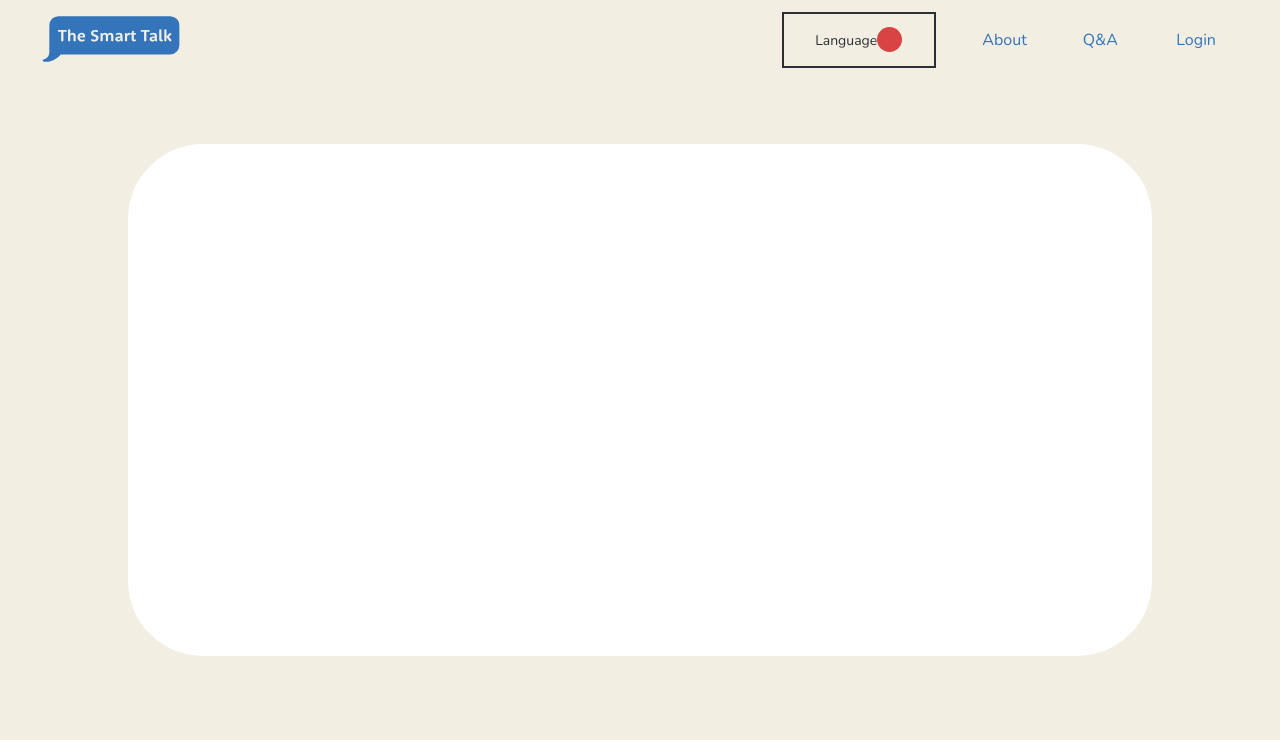
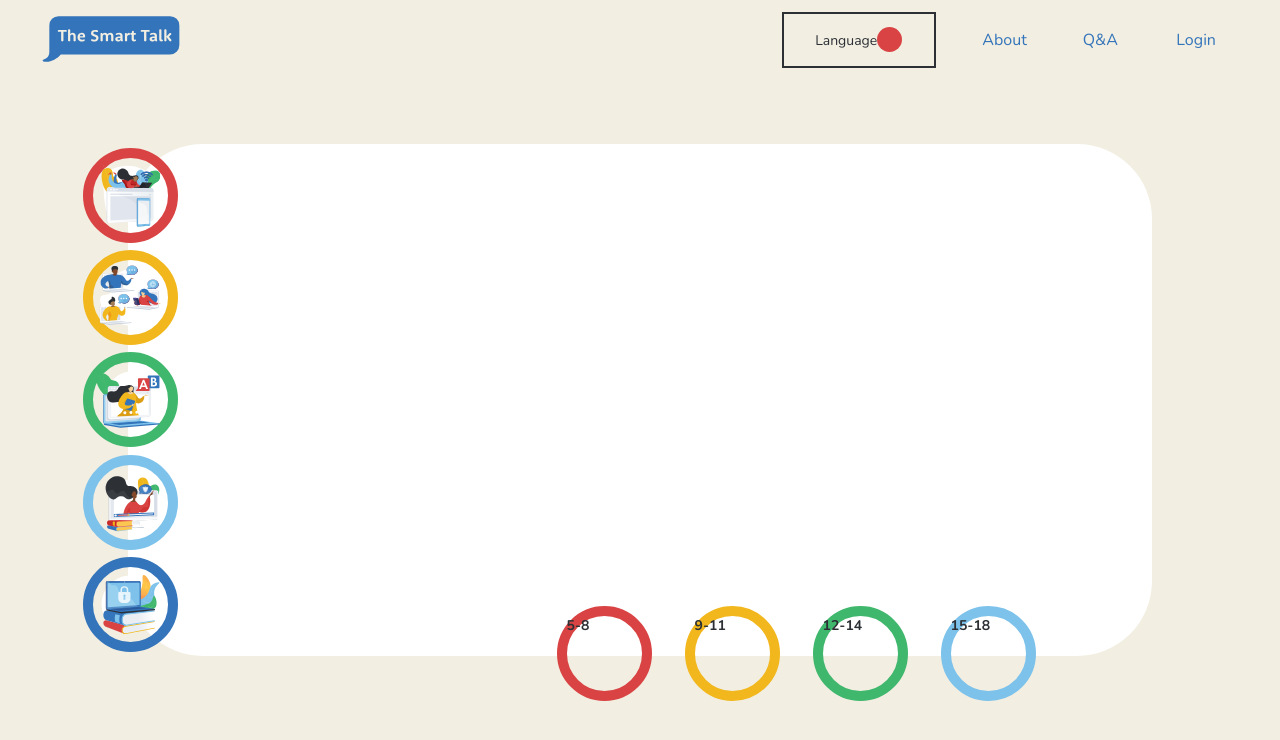
Before and after one commit to psaajc1420/national-pta, a React (Create React App) app in the folder client/: page /#/quiz in a window 1280 px wide. Shown: the top 740 px of the page. Built offline with nearby package versions, Linux system fonts and the light colour scheme.

Commit message:
work on tabs for quiz

```diff
--- a/client/src/components/Box.tsx
+++ b/client/src/components/Box.tsx
@@ -24,6 +24,7 @@ interface BoxProps {
 	color?: string;
 	visibility?: 'visible' | 'hidden';
 	zIndex?: number;
+	onClick?: any;
 }
 
 const Box = ({
@@ -49,6 +50,7 @@ const Box = ({
 	color,
 	visibility,
 	zIndex,
+	onClick,
 }: BoxProps) => {
 	return (
 		<StyledBox
@@ -73,6 +75,7 @@ const Box = ({
 			color={color}
 			visibility={visibility}
 			zIndex={zIndex}
+			onClick={onClick}
 		>
 			{children}
 		</StyledBox>
@@ -111,10 +114,10 @@ const StyledBox = styled('div')<BoxProps>(
 		margin: margin ? margin : 0,
 		padding: padding ? padding : 0,
 		position: position ? position : 'relative',
-		top: top ? top : 0,
-		bottom: bottom ? bottom : 0,
-		left: left ? left : 0,
-		right: right ? right : 0,
+		top: top ? top : undefined,
+		bottom: bottom ? bottom : undefined,
+		left: left ? left : undefined,
+		right: right ? right : undefined,
 		display: center ? 'flex' : display ? display : 'none',
 		justifyContent: center ? 'center' : justify ? justify : 'none',
 		alignItems: center ? 'center' : align ? align : 'none',
--- a/client/src/pages/quiz/Quiz.tsx
+++ b/client/src/pages/quiz/Quiz.tsx
@@ -1,9 +1,75 @@
+import { useState } from 'react';
 import { useTheme } from '@emotion/react';
-import React from 'react';
-import { Box, Layout } from '../../components';
-
+import { Box, Layout, Text } from '../../components';
+import { CategoryTab } from './components';
 const Quiz = () => {
 	const theme = useTheme();
+	const [currentCategory, setCurrentCategory] = useState('');
+	const [currentAgeGroup, setCurrentAgeGroup] = useState('');
+
+	// TODO: Add useEffect matching currentCategory and currentAgeGroup to child
+
+	const QUIZ_CATEGORIES = [
+		{
+			id: 1,
+			category: 'Device Use',
+			iconName: 'device-use',
+			iconSvg: '/assets/illustrations/NPTA_Education Icon-11_Device Use.svg',
+			color: 'red',
+		},
+		{
+			id: 2,
+			category: 'Digital Safety',
+			iconName: 'digital-safety',
+			iconSvg: '/assets/illustrations/NPTA_Education Icon-18_Communication.svg',
+			color: 'orange',
+		},
+		{
+			id: 3,
+			category: 'Privacy',
+			iconName: 'privacy',
+			iconSvg: '/assets/illustrations/NPTA_Education Icon-45_Media Choices.svg',
+			color: 'green',
+		},
+		{
+			id: 4,
+			category: 'Communication',
+			iconName: 'communication',
+			iconSvg: '/assets/illustrations/NPTA_Education Icon-51_Privacy.svg',
+			color: 'lightBlue',
+		},
+		{
+			id: 5,
+			category: 'Media Choices',
+			iconName: 'media-choices',
+			iconSvg: '/assets/illustrations/NPTA_Education Icon-56_Security.svg',
+			color: 'blue',
+		},
+	];
+
+	const AGE_GROUPS = [
+		{
+			id: 1,
+			ageGroup: '5-8',
+			color: 'red',
+		},
+		{
+			id: 2,
+			ageGroup: '9-11',
+			color: 'orange',
+		},
+		{
+			id: 3,
+			ageGroup: '12-14',
+			color: 'green',
+		},
+		{
+			id: 4,
+			ageGroup: '15-18',
+			color: 'lightBlue',
+		},
+	];
+
 	return (
 		<Layout>
 			<Box width='100%' height='100%' center backgroundColor='inherit'>
@@ -14,7 +80,51 @@ const Quiz = () => {
 					backgroundColor='#ffffff'
 					borderRadius={75}
 				>
+					<Box
+						width={75}
+						height='100%'
+						display='flex'
+						flexDirection='column'
+						justify='space-around'
+						align='center'
+						position='absolute'
+						left={-35}
+						top={0}
+						right={0}
+						bottom={0}
+						backgroundColor='transparent'
+					>
+						{QUIZ_CATEGORIES.map((e) => (
+							<CategoryTab key={e.id} ringColor={e.color} onClick={() => {}}>
+								<img
+									src={window.location.origin + e.iconSvg}
+									alt={e.iconName}
+								/>
+							</CategoryTab>
+						))}
+					</Box>
 					{''}
+
+					<Box
+						width='50%'
+						height={75}
+						display='flex'
+						flexDirection='row'
+						justify='space-around'
+						align='center'
+						position='absolute'
+						bottom={-35}
+						right={100}
+						backgroundColor='transparent'
+					>
+						{AGE_GROUPS.map((e) => (
+							<CategoryTab key={e.id} ringColor={e.color} onClick={() => {}}>
+								<Text typography='heading' color={theme.color.black}>
+									{e.ageGroup}
+								</Text>
+							</CategoryTab>
+						))}
+					</Box>
 				</Box>
 			</Box>
 		</Layout>
--- /dev/null
+++ b/client/src/pages/quiz/components/CategoryTab.tsx
@@ -0,0 +1,35 @@
+// @ts-nocheck
+import React from 'react';
+import styled from '@emotion/styled';
+
+interface CategoryTabProps {
+	children: React.ReactNode;
+	onClick: any;
+	ringColor: string;
+	selectedTab?: boolean;
+}
+
+const CategoryTab = ({ children, ringColor, onClick }: CategoryTabProps) => {
+	return (
+		<StyledTab ringColor={ringColor} onClick={onClick}>
+			{children}
+		</StyledTab>
+	);
+};
+
+export default CategoryTab;
+
+const StyledTab = styled('div')<CategoryTabProps>(({ ringColor, theme }) => ({
+	width: 75,
+	height: 75,
+	display: 'block',
+	borderRadius: '50%',
+	border: `10px solid ${theme.color[ringColor]}`,
+	backgroundColor: 'transparent',
+	zIndex: 899,
+	cursor: 'pointer',
+	transition: 'all .1s ease-in-out',
+	['&:hover']: {
+		transform: 'scale(1.1)',
+	},
+}));
--- /dev/null
+++ b/client/src/pages/quiz/components/index.ts
@@ -0,0 +1 @@
+export { default as CategoryTab } from './CategoryTab';
```
